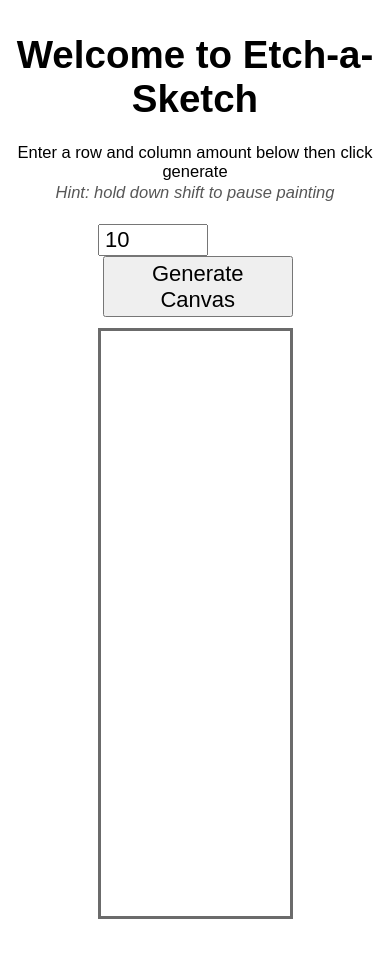
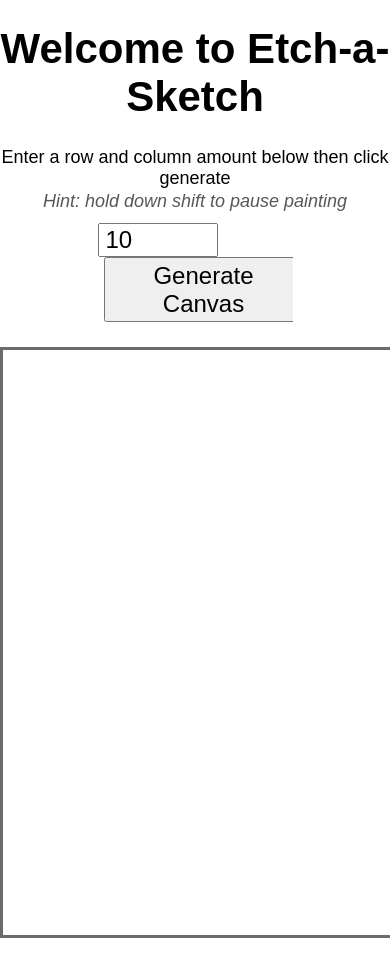
Before and after one commit to David-Shayne/etch-a-sketch, a plain HTML site: page index.html in a window 390 px wide. Both pictures are taken after a click on the button "Generate Canvas". Before the commit the page ends 930 px from the top, so only its background shows below. Drawn offline with Linux system fonts and the light colour scheme.

Commit message:
Fix sizing and responsiveness

```diff
--- a/styles.css
+++ b/styles.css
@@ -2,26 +2,20 @@
 	box-sizing: border-box;
 	margin: 0;
 	padding: 0;
-	font-size: 22px;
+	font-size: 24px;
 	font-family: sans-serif;
-}
-
-.input-section {
-	width: 50%;
-	margin: 0 auto;
-	display: flex;
-	justify-content: center;
+	overflow-x: hidden;
 }
 
 h1.title {
-	margin: 1.5rem auto 1rem;
+	margin: 3vh auto 3vh;
 	text-align: center;
 	font-size: 1.75rem;
 }
 
 .info {
 	text-align: center;
-	margin-bottom: 1rem;
+	margin-bottom: 1vh;
 
 	p,
 	i {
@@ -36,6 +30,15 @@ h1.title {
 		margin-bottom: 0.1rem;
 	}
 }
+
+.input-section {
+	width: 50%;
+	margin: 0 auto;
+	display: flex;
+	justify-content: center;
+	align-items: center;
+}
+
 #canvas-size-input {
 	min-width: 5rem;
 	padding: 0.05rem 0.25rem;
@@ -44,13 +47,16 @@ h1.title {
 #submit-canvas-size {
 	padding: 0.1rem 1rem;
 	margin-left: 0.25rem;
+	min-width: 200px;
 }
 
 #canvas {
-	width: 50vw;
+	width: 70vh;
+	min-width: 450px;
+	max-width: 99vw;
 	height: 70vh;
 	border: 3px solid rgb(107, 107, 107);
-	margin: 0.5rem auto;
+	margin: 3vh auto;
 	display: flex;
 	flex-wrap: wrap;
 	align-content: start;
```
